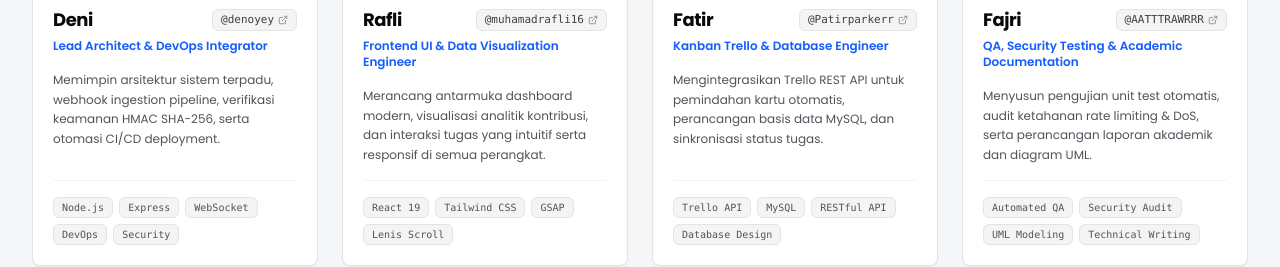
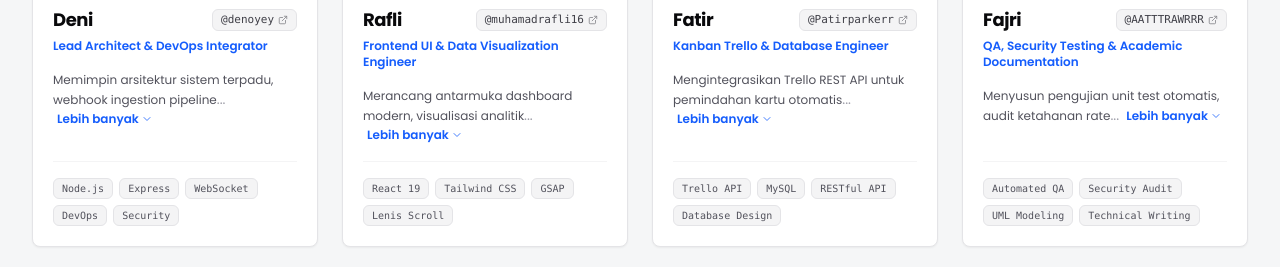
Before and after one commit to denoyey/si-patir, a React (Vite) app in the folder frontend/: page / in a window 1280 px wide. Shown: the part 2469-2736 px from the top of the page. Built offline with nearby package versions, Linux system fonts and the light colour scheme.

Commit message:
feat(ui): implement smart auto-hiding navbar and expandable description with word-boundary ellipsis

```diff
--- a/frontend/src/animations/services/GsapAnimationEngine.ts
+++ b/frontend/src/animations/services/GsapAnimationEngine.ts
@@ -48,7 +48,7 @@ export class GsapAnimationEngine implements IAnimationStrategy {
       timeline.fromTo(
         header,
         { opacity: 0, y: -16 },
-        { opacity: 1, y: 0, duration: 0.5 }
+        { opacity: 1, y: 0, duration: 0.5, clearProps: 'transform' }
       );
     }
 
--- /dev/null
+++ b/frontend/src/components/ExpandableDescription.tsx
@@ -0,0 +1,62 @@
+import { useState } from 'react';
+import { ChevronDown, ChevronUp } from 'lucide-react';
+
+interface ExpandableDescriptionProps {
+  /** The full description text */
+  text: string;
+  /** Maximum length before truncation. Defaults to 70 characters. */
+  previewLength?: number;
+  /** Optional container CSS class */
+  className?: string;
+}
+
+/**
+ * Clean, accessible expand/collapse description component.
+ * Allows toggling between a concise truncated preview with "..." and full text
+ * using "Lebih banyak" / "Lebih sedikit" controls for optimal mobile & desktop UX.
+ */
+export function ExpandableDescription({
+  text,
+  previewLength = 70,
+  className = '',
+}: ExpandableDescriptionProps) {
+  const [isExpanded, setIsExpanded] = useState(false);
+
+  // If text is within length, render without toggle controls
+  if (!text || text.length <= previewLength) {
+    return (
+      <p className={`text-xs text-zinc-600 dark:text-zinc-400 leading-relaxed ${className}`}>
+        {text}
+      </p>
+    );
+  }
+
+  // Calculate clean word-boundary truncation
+  const truncatedPreview = (() => {
+    const raw = text.slice(0, previewLength);
+    const lastSpace = raw.lastIndexOf(' ');
+    const boundary = (lastSpace > 25 ? raw.slice(0, lastSpace) : raw).trim();
+    return boundary.replace(/[,.;:\s]+$/, '');
+  })();
+
+  return (
+    <div className={`text-xs text-zinc-600 dark:text-zinc-400 leading-relaxed transition-all duration-200 ${className}`}>
+      <span>{isExpanded ? text : truncatedPreview}</span>
+      {!isExpanded && <span className="text-zinc-400 dark:text-zinc-500 font-medium">... </span>}
+      <button
+        type="button"
+        onClick={() => setIsExpanded((prev) => !prev)}
+        aria-expanded={isExpanded}
+        className="inline-flex items-center gap-0.5 ml-1 text-xs font-semibold text-blue-600 dark:text-blue-400 hover:text-blue-700 dark:hover:text-blue-300 transition cursor-pointer select-none touch-manipulation active:scale-95 focus:outline-hidden"
+        title={isExpanded ? 'Tampilkan lebih sedikit' : 'Tampilkan lebih banyak'}
+      >
+        <span>{isExpanded ? 'Lebih sedikit' : 'Lebih banyak'}</span>
+        {isExpanded ? (
+          <ChevronUp className="w-3 h-3 shrink-0 inline-block opacity-80" />
+        ) : (
+          <ChevronDown className="w-3 h-3 shrink-0 inline-block opacity-80" />
+        )}
+      </button>
+    </div>
+  );
+}
--- a/frontend/src/pages/DashboardPage.tsx
+++ b/frontend/src/pages/DashboardPage.tsx
@@ -31,6 +31,7 @@ import {
   ChevronLeft,
 } from 'lucide-react';
 import { ThemeSwitcher } from '../components/ThemeSwitcher';
+import { useNavbarVisibility } from '../services/scroll/hooks/useNavbarVisibility';
 
 function AvatarWithFallback({ username, name }: { username: string; name: string }) {
   const [error, setError] = useState(false);
@@ -100,6 +101,7 @@ interface SystemStatus {
 
 export function DashboardPage() {
   const { containerRef, engine } = useGsapScope();
+  const isNavbarVisible = useNavbarVisibility({ threshold: 60 });
 
   // GSAP Animation Element References
   const totalCommitsRef = useRef<HTMLDivElement | null>(null);
@@ -410,10 +412,14 @@ export function DashboardPage() {
         </aside>
       )}
 
-      {/* TOP NAVBAR - RESPONSIVE & IPHONE NOTCH SAFE */}
+      {/* TOP NAVBAR - RESPONSIVE & IPHONE NOTCH SAFE & SMART SCROLL AUTO-HIDE */}
       <header
         data-anim="header"
-        className="border-b border-zinc-200 dark:border-zinc-800 bg-white/90 dark:bg-[#0d1017]/90 backdrop-blur-md sticky top-0 z-40 pt-[env(safe-area-inset-top,0px)]"
+        className={`border-b border-zinc-200 dark:border-zinc-800 bg-white/90 dark:bg-[#0d1017]/90 backdrop-blur-md sticky top-0 z-40 pt-[env(safe-area-inset-top,0px)] transition-transform duration-300 ease-in-out will-change-transform ${
+          isNavbarVisible
+            ? 'translate-y-0 shadow-xs pointer-events-auto'
+            : '-translate-y-full shadow-none pointer-events-none'
+        }`}
       >
         <div className="max-w-7xl mx-auto px-3 sm:px-6 lg:px-8 min-h-[3.5rem] py-1.5 sm:py-0 flex items-center justify-between gap-2 sm:gap-4">
           {/* Brand Logo & Back to Landing */}
--- a/frontend/src/pages/LandingPage.tsx
+++ b/frontend/src/pages/LandingPage.tsx
@@ -16,6 +16,8 @@ import {
   Users,
 } from 'lucide-react';
 import { ThemeSwitcher } from '../components/ThemeSwitcher';
+import { ExpandableDescription } from '../components/ExpandableDescription';
+import { useNavbarVisibility } from '../services/scroll/hooks/useNavbarVisibility';
 
 const TEAM_MEMBERS = [
   {
@@ -63,10 +65,18 @@ const TEAM_MEMBERS = [
 const CURRENT_YEAR = new Date().getFullYear();
 
 export function LandingPage() {
+  const isNavbarVisible = useNavbarVisibility({ threshold: 60 });
+
   return (
     <div className="min-h-screen bg-slate-50 dark:bg-[#090b10] text-zinc-900 dark:text-zinc-100 font-sans selection:bg-zinc-800 selection:text-white transition-colors duration-150">
-      {/* TOP NAVIGATION BAR */}
-      <header className="border-b border-zinc-200 dark:border-zinc-800/80 bg-white/80 dark:bg-[#0d1017]/80 backdrop-blur-md sticky top-0 z-40 pt-[env(safe-area-inset-top,0px)]">
+      {/* TOP NAVIGATION BAR - SMART AUTO-HIDE ON SCROLL DOWN, REVEAL ON SCROLL UP */}
+      <header
+        className={`border-b border-zinc-200 dark:border-zinc-800/80 bg-white/80 dark:bg-[#0d1017]/80 backdrop-blur-md sticky top-0 z-40 pt-[env(safe-area-inset-top,0px)] transition-transform duration-300 ease-in-out will-change-transform ${
+          isNavbarVisible
+            ? 'translate-y-0 shadow-xs pointer-events-auto'
+            : '-translate-y-full shadow-none pointer-events-none'
+        }`}
+      >
         <div className="max-w-7xl mx-auto px-3 sm:px-6 lg:px-8 min-h-[3.75rem] py-2 sm:py-0 flex items-center justify-between gap-2 sm:gap-4">
           {/* Brand */}
           <Link to="/" className="flex items-center gap-2 sm:gap-3 group shrink-0">
@@ -424,10 +434,11 @@ export function LandingPage() {
                     </div>
                   </div>
 
-                  {/* Description */}
-                  <p className="text-xs text-zinc-600 dark:text-zinc-400 leading-relaxed">
-                    {member.description}
-                  </p>
+                  {/* Description with Expand/Collapse ("Lebih banyak" / "Lebih sedikit") */}
+                  <ExpandableDescription
+                    text={member.description}
+                    previewLength={68}
+                  />
                 </div>
 
                 {/* Technical Skills Pills */}
--- /dev/null
+++ b/frontend/src/services/scroll/hooks/useNavbarVisibility.ts
@@ -0,0 +1,73 @@
+import { useState, useEffect, useRef } from 'react';
+import { LenisScrollEngine } from '../LenisScrollEngine';
+import type { ScrollEventData } from '../interfaces/IScrollStrategy';
+
+const engine = LenisScrollEngine.getInstance();
+
+interface UseNavbarVisibilityOptions {
+  /**
+   * Scroll offset from the top (in px) within which the navbar is always visible.
+   * Defaults to 60px.
+   */
+  threshold?: number;
+  /**
+   * Minimum scroll delta required to trigger a show/hide transition.
+   * Prevents erratic flickering on micro-scrolls.
+   * Defaults to 6px.
+   */
+  deltaThreshold?: number;
+}
+
+/**
+ * Hook to manage smart auto-hiding navbar behavior:
+ * - Hides when scrolling down past threshold
+ * - Reveals smoothly when scrolling up
+ * - Always visible when at the top of the page
+ * - Works universally across desktop, tablet, and mobile devices (including iPhone)
+ */
+export function useNavbarVisibility({
+  threshold = 60,
+  deltaThreshold = 6,
+}: UseNavbarVisibilityOptions = {}) {
+  const [isVisible, setIsVisible] = useState(true);
+  const lastScrollY = useRef(0);
+
+  useEffect(() => {
+    engine.init();
+
+    const handleScrollEvent = (currentScrollY: number) => {
+      const sanitizedScrollY = Math.max(0, currentScrollY);
+      const prevScrollY = lastScrollY.current;
+      const diff = sanitizedScrollY - prevScrollY;
+
+      if (sanitizedScrollY <= threshold) {
+        setIsVisible(true);
+      } else if (diff > deltaThreshold) {
+        setIsVisible(false);
+      } else if (diff < -deltaThreshold) {
+        setIsVisible(true);
+      }
+
+      lastScrollY.current = sanitizedScrollY;
+    };
+
+    // 1. Lenis reactive scroll watcher
+    const unsubscribeLenis = engine.on('scroll', (data: ScrollEventData) => {
+      handleScrollEvent(data.scroll);
+    });
+
+    // 2. Native window scroll event fallback
+    const handleNativeScroll = () => {
+      handleScrollEvent(window.scrollY);
+    };
+
+    window.addEventListener('scroll', handleNativeScroll, { passive: true });
+
+    return () => {
+      unsubscribeLenis();
+      window.removeEventListener('scroll', handleNativeScroll);
+    };
+  }, [threshold, deltaThreshold]);
+
+  return isVisible;
+}
```
Also changed, not shown: 1 other file (tests, documents, lock files or other folders).
